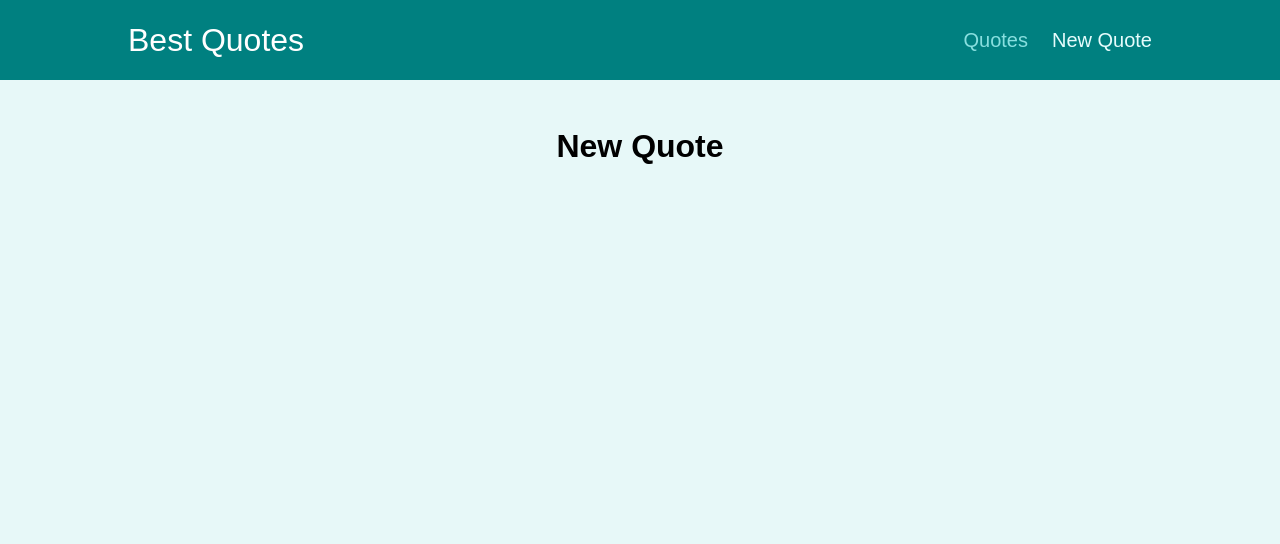
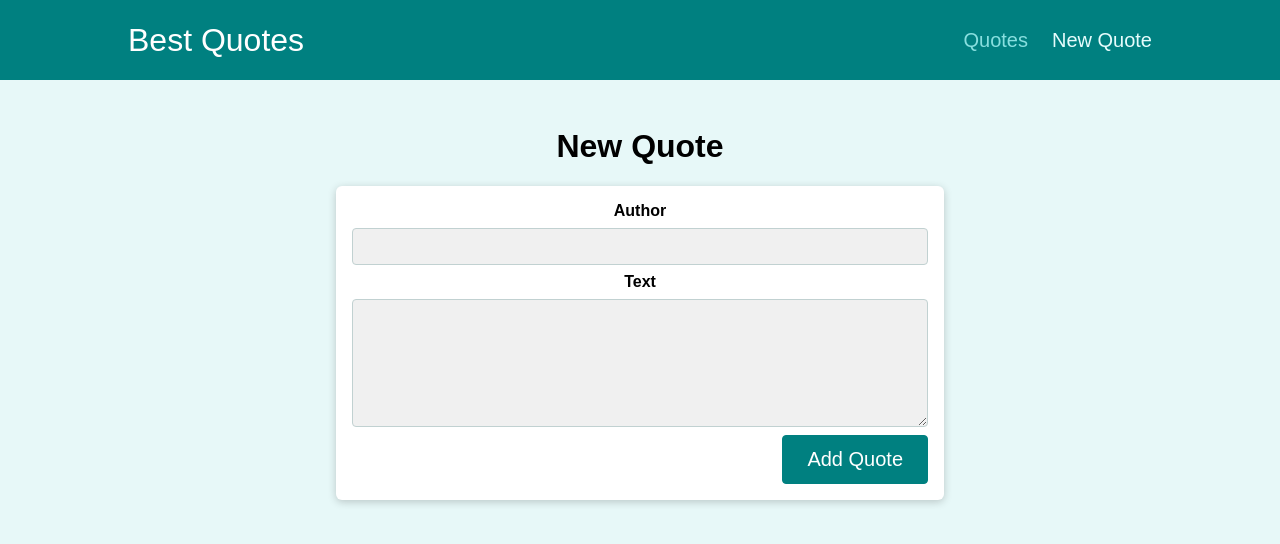
Before and after one commit to JahanU/quotes-react-router, a React (Create React App) app: page /new-quote in a window 1280 px wide. Shown: the top 544 px of the page. Built offline with nearby package versions, Linux system fonts and the light colour scheme.

Commit message:
quote list

```diff
--- a/src/pages/NewQuote.js
+++ b/src/pages/NewQuote.js
@@ -1,7 +1,16 @@
+import QuoteForm from '../components/quotes/QuoteForm';
+
 export const NewQuote = (params) => {
+
+    const addQuoteHandler = (quote) => {
+        // add to quote list
+    }
+
+
     return (
         <div>
             <h1>New Quote</h1>
+            <QuoteForm onAddQuote={addQuoteHandler} isLoading={false} />
         </div>
     )
 }
```
Also changed, not shown: 1 other file (tests, documents, lock files or other folders).
